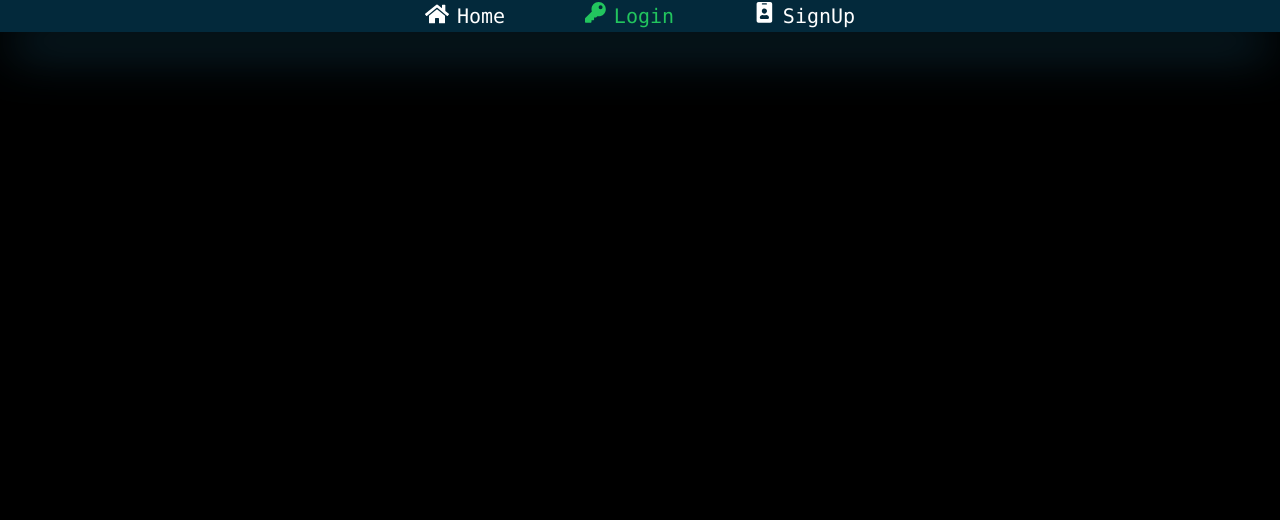
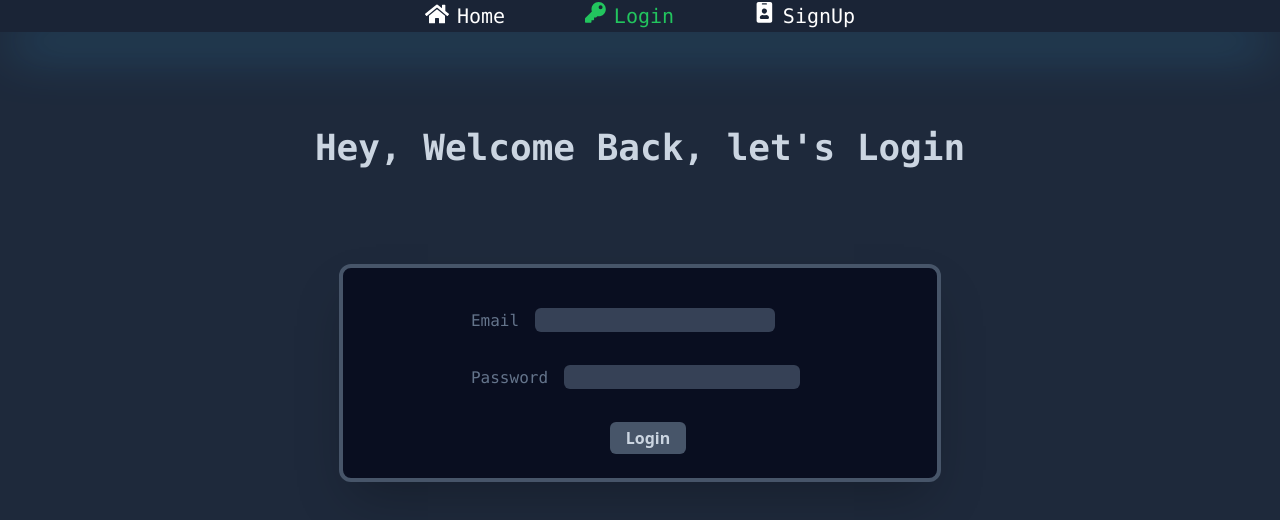
Before and after one commit to hkirat/react-assignment, a React (Vite) app: page /login in a window 1280 px wide. Shown: the top 520 px of the page. Built offline with nearby package versions, Linux system fonts and the light colour scheme.

Commit message:
updated the ui

```diff
--- a/src/pages/Home.jsx
+++ b/src/pages/Home.jsx
@@ -4,18 +4,24 @@ import { FaHome, FaKey, FaIdBadge, FaUserTimes } from 'react-icons/fa';
 export default function Home() {
 
     return (
-        <div className='bg-black h-screen w-screen mx-auto'>
-            <nav className='flex flex-row justify-center place-items-center w-full h-8 transition ease-in-out duration-300 bg-sky-500/40 hover:bg-sky-500/25 mx-auto shadow-2xl shadow-sky-400/75 space-x-20'>
+        <div className='bg-slate-800 h-screen w-screen mx-auto'>
+            <nav className='flex flex-row justify-center place-items-center w-full h-8 transition ease-in-out duration-300 bg-slate-900/40 hover:bg-slate-900/25 mx-auto shadow-2xl shadow-sky-400/75 space-x-20'>
                 <span className="  cursor-pointer flex flex-row text-red-500 font-mono text-xl space-x-2 "><FaHome size="1.5rem" /><a href='#'>Home</a></span>
                 <span className=" cursor-pointer flex flex-row text-white font-mono hover:text-green-500 transition ease-in-out duration-300 text-xl  space-x-2"><FaKey size="1.3rem"/><a href='/login'>Login</a></span>
                 <span className=" cursor-pointer flex flex-row text-white font-mono hover:text-orange-500 transition ease-in-out duration-300 text-xl  space-x-2"><FaIdBadge size="1.3rem"/><a href='/signup'>SignUp</a></span>
             </nav>
 
-            <div className='text-yellow-200 font-mono text-4xl my-16 flex flex-row justify-center max-w-fit mx-auto animate-pulse'>
+            <div className='text-slate-400 font-mono text-6xl my-16 flex flex-row justify-center max-w-fit mx-auto'>
                 Welcome to YouCode
                 </div>
 
-                <div className='text-orange-400 text-xl font-semibold flex-row justify-items-center place-items-center mx-auto max-w-fit'><FaUserTimes size="4rem" /> Can't recognize you......  Try to Login or SignUp</div>
+                <div className=" border-slate-600 border-solid border-4 max-w-fit mx-auto p-4 bg-slate-950 shadow-2xl">
+                    <span className='animate-pulse mx-auto text-red-500 justify-items-center flex max-w-fit'>
+                        <FaUserTimes size="4rem" />
+                    </span>
+                    <div className='text-slate-400 text-xl font-semibold flex-row justify-items-center place-items-center mx-auto max-w-fit '> Can't recognize you.  Try to Login or SignUp</div>
+
+                </div>
 
         </div>
 
--- a/src/pages/Login.jsx
+++ b/src/pages/Login.jsx
@@ -4,12 +4,31 @@ import { FaHome, FaKey, FaIdBadge } from 'react-icons/fa';
 export default function Login() {
 
     return (
-        <div className='bg-black h-screen w-screen mx-auto'>
-            <nav className='flex flex-row justify-center place-items-center w-full h-8 transition ease-in-out duration-300 bg-sky-500/40 hover:bg-sky-500/25 mx-auto shadow-2xl shadow-sky-400/75 space-x-20'>
+        <div className='bg-slate-800 h-screen w-screen mx-auto'>
+            <nav className='flex flex-row justify-center place-items-center w-full h-8 transition ease-in-out duration-300 bg-slate-900/40 hover:bg-slate-900/25 mx-auto shadow-2xl shadow-sky-400/75 space-x-20'>
                 <span className="  cursor-pointer flex flex-row text-white hover:text-red-500 font-mono text-xl space-x-2 "><FaHome size="1.5rem" /><a href='/'>Home</a></span>
                 <span className=" cursor-pointer flex flex-row text-green-500 font-mono  transition ease-in-out duration-300 text-xl  space-x-2"><FaKey size="1.3rem"/><a href='#'>Login</a></span>
                 <span className=" cursor-pointer flex flex-row text-white font-mono hover:text-orange-500 transition ease-in-out duration-300 text-xl  space-x-2"><FaIdBadge size="1.3rem"/><a href='/signup'>SignUp</a></span>
             </nav>
+
+            <div className='text-slate-300 font-mono sm:text-3xl lg:text-3xl xl:text-4xl font-bold my-24 justify-center max-w-fit mx-auto'>Hey, Welcome Back, let's Login</div>
+
+            <div className=" border-slate-600 border-solid border-4 w-fit h-50  mx-auto p-4 space-x-4 space-y-8 bg-slate-950/75 shadow-2xl  flex flex-col px-16 py-6 rounded-xl">
+                <div className='space-x-4 space-y-4 mx-2 px-14'>
+                    <label htmlFor='email' className='text-slate-500 font-mono'>Email</label>
+                    <input name='email' className='text-sky-600 bg-slate-500/50 focus:ring-sky-500 focus:ring-2 focus:outline-none focus:shadow-2xl focus:bg-slate-600/50 rounded-md px-2 w-60 font-medium'></input>
+                </div>
+
+                <div className='space-x-4 px-12'>
+                    <label htmlFor='pass' className='text-slate-500 font-mono '>Password</label>
+                    <input type= 'password'name='pass' className='text-sky-600 bg-slate-500/50 focus:ring-sky-500 focus:ring-2 focus:outline-none  focus:shadow-2xl focus:bg-slate-600/50 rounded-md px-2 w-2/3 font-extrabold text-md'></input>
+                </div>
+
+                <div className='justify-center flex flex-row'><button className='transition duration-300 text-slate-300 bg-slate-600 focus:bg-red-400/50 max-w-fit p-1 px-4 font-semibold  rounded-md hover:ring-red-500 hover:ring-2'>Login</button></div>
+
+
+
+            </div>
 
 
 
--- a/src/pages/SignUp.jsx
+++ b/src/pages/SignUp.jsx
@@ -5,8 +5,8 @@ export default function SignUp() {
 
     return (
 
-    <div className='bg-black h-screen w-screen mx-auto'>
-    <nav className='flex flex-row justify-center place-items-center w-full h-8 transition ease-in-out duration-300 bg-sky-500/40 hover:bg-sky-500/25 mx-auto shadow-2xl shadow-sky-400/75 space-x-20'>
+    <div className='bg-slate-800 h-screen w-screen mx-auto'>
+    <nav className='flex flex-row justify-center place-items-center w-full h-8 transition ease-in-out duration-300 bg-slate-900/40 hover:bg-slate-900/25 mx-auto shadow-2xl shadow-sky-400/75 space-x-20'>
         <span className="  cursor-pointer flex flex-row text-white hover:text-red-500 font-mono text-xl space-x-2 "><FaHome size="1.5rem" /><a href='/'>Home</a></span>
         <span className=" cursor-pointer flex flex-row text-white hover:text-green-500 font-mono  transition ease-in-out duration-300 text-xl  space-x-2"><FaKey size="1.3rem"/><a href='/login'>Login</a></span>
         <span className=" cursor-pointer flex flex-row text-orange-500 font-mono transition ease-in-out duration-300 text-xl  space-x-2"><FaIdBadge size="1.3rem"/><a href='#'>SignUp</a></span>
```
